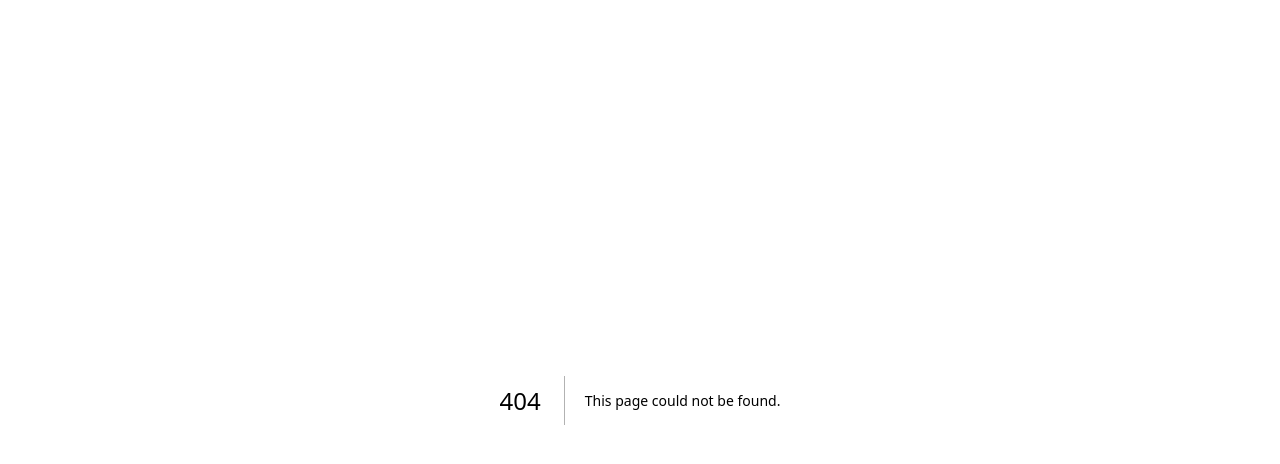
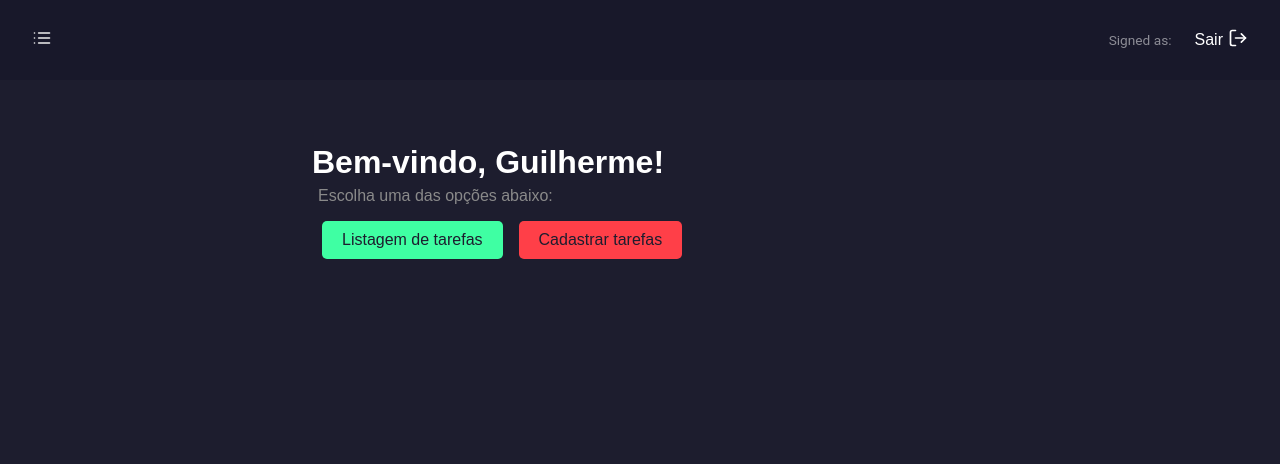
Before and after one commit to Gui-Rigaud/To-do-List---frontend, a Next.js app: page /home in a window 1280 px wide. Before the commit this address had no page. Shown: the top 464 px of the page. Built offline with nearby package versions, Linux system fonts and the light colour scheme; a web font is replaced by a local one.

Commit message:
Criando a tela de home

```diff
--- /dev/null
+++ b/src/pages/home/index.tsx
@@ -0,0 +1,40 @@
+import Head from "next/head"
+import { Header } from "../components/UI/Header"
+
+import styles from './style.module.scss'
+
+import Link from "next/link"
+
+export default function Home(){
+    return(
+        <>
+            <Header/>
+
+            <Head>
+                <title>Home</title>
+            </Head>
+
+            <div className={styles.container}>
+                <main>
+                    <div className={styles.containerHeader}>
+                            <h1>Bem-vindo, Guilherme!</h1>
+                            <p>Escolha uma das opções abaixo:</p>
+                    </div>
+                    <div className={styles.menu}>
+                        <button className={styles.list_button}>
+                            <Link href="/list_task">
+                                Listagem de tarefas
+                            </Link>
+                        </button>
+                        <button className={styles.cad_button}>
+                            <Link href="/new_task">
+                                Cadastrar tarefas
+                            </Link></button>
+                    </div>
+                </main>
+
+
+            </div>
+        </>
+    )
+}
--- /dev/null
+++ b/src/pages/home/style.module.scss
@@ -0,0 +1,69 @@
+.container{
+    max-width: 720px;
+    margin: 4rem auto;
+    padding: 0 2rem;
+
+    display: flex;
+    flex-direction: column;
+}
+
+.containerHeader{
+    display: flex;
+    flex-direction: column;
+
+    h1{
+        color: var(--white);
+    }
+
+    p{
+        padding: 6px;
+        color: var(--gray-100);
+        font-size: medium;
+    }
+}
+
+.menu{
+    padding: 10px;
+
+    button{
+        & + button{
+            margin-left: 1rem;
+        }
+    }
+
+    /* Botão da lista */
+    .list_button {
+        padding: 10px 20px;
+        background-color: var(--green-900);
+        color: var(--dark-700);
+        border: none;
+        border-radius: 5px;
+        font-size: 16px;
+        cursor: pointer;
+        transition: background-color 0.3s ease, transform 0.2s ease;
+    }
+
+    /* Botão de cadastro */
+    .cad_button {
+        padding: 10px 20px;
+        background-color: var(--red-900);
+        color: var(--dark-700);
+        border: none;
+        border-radius: 5px;
+        font-size: 16px;
+        cursor: pointer;
+        transition: background-color 0.3s ease, transform 0.2s ease;
+    }
+
+    /* Efeitos :hover para ambos os botões */
+    .list_button:hover {
+        background-color: var(--green-700); /* Muda a cor no hover */
+        transform: scale(1.05); /* Aumenta ligeiramente o botão */
+    }
+
+    .cad_button:hover {
+        background-color: var(--red-700); /* Muda a cor no hover */
+        transform: scale(1.05); /* Aumenta ligeiramente o botão */
+    }
+
+}
```
